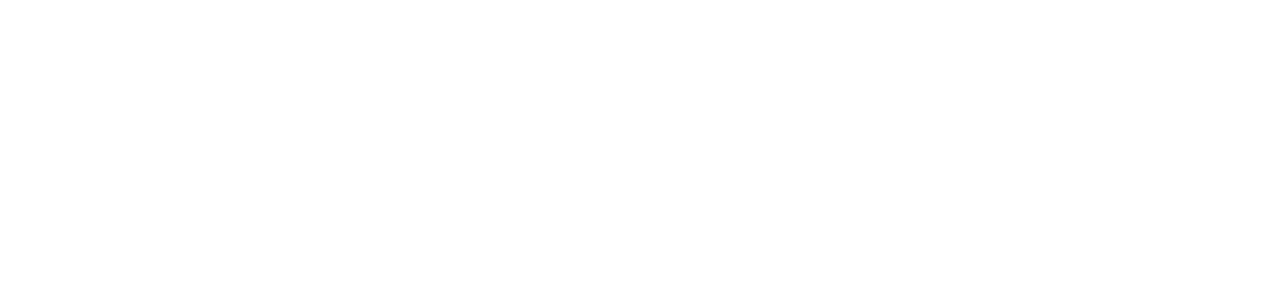
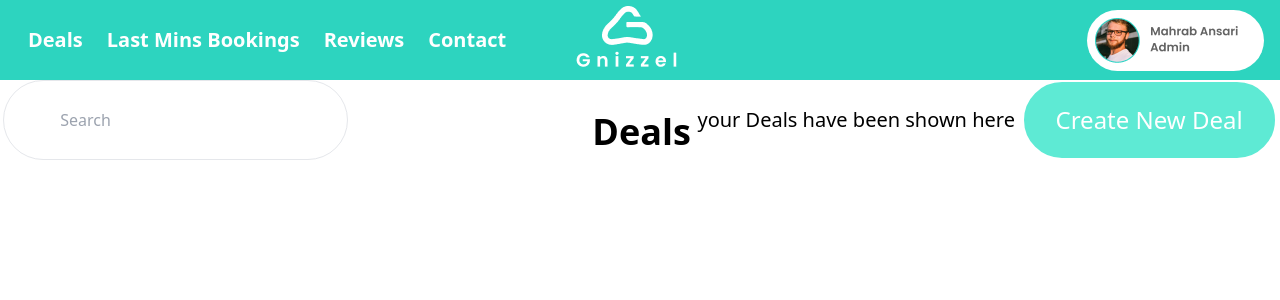
Before and after one commit to Wajeeha85/Gnizzel-Project, a React (Vite) app: page /deals2 in a window 1280 px wide. Before the commit this address had no page. Shown: the top 300 px of the page. Built offline with nearby package versions, Linux system fonts and the light colour scheme.

Commit message:
Create Deals 2 component for all deals of user

```diff
--- a/src/App.jsx
+++ b/src/App.jsx
@@ -3,6 +3,7 @@
 import { BrowserRouter as Router, Route, Routes } from "react-router-dom";
 import ForgotPassword from "./Components/ForgotPassword";
 import Image from "./Components/assets/images/Group 1000005317.jpg";
+import Deals2 from "./Components/Deals/Deals2";
 import SignIn from "./Components/GetStarted.jsx/SignIn";
 import SignUp from "./Components/SignUp";
 import NewPassword from "./Components/NewPassword";
@@ -16,8 +17,9 @@
       <Routes>
         <Route path="/signup" element={<SignUp />} />
         <Route path="/forgotpassword" element={<ForgotPassword />} />
+        <Route path="/deals2" element={<Deals2 />} />
         <Route path="/signin" element={<SignIn />} />
-        <Route path="/signup" element={<SignUp />} />
+
         <Route path="/newpassword" element={<NewPassword />} />
         <Route path="/contactus" element={<ContactUs />} />
         <Route path="/deals" element={<Deals />} />
--- /dev/null
+++ b/src/Components/Deals/Deals2.jsx
@@ -0,0 +1,47 @@
+import React from "react";
+import Logo from "../assets/images/Group 1000005195.png";
+import Author from "../assets/images/Group 1000005136.png";
+
+const Deals2 = () => {
+  return (
+    <div>
+      {" "}
+      <div className="  box-border flex  items-center h-[80px]   bg-teal-400 p-4 justify-between  ">
+        <div className="flex items-center ">
+          <h1 className="  text-white px-3 font-semibold text-xl ">Deals</h1>
+          <h1 className="  text-white px-3  font-semibold text-xl ">
+            Last Mins Bookings{" "}
+          </h1>
+          <h1 className="  text-white px-3 font-semibold text-xl ">Reviews</h1>
+          <h1 className="  text-white px-3  font-bold text-xl ">Contact</h1>
+
+          <img className=" absolute left-[45%]" src={Logo} alt="Logo" />
+        </div>
+        <div>
+          <p className="bg-white rounded-full pl-2 pr-6 py-2  flex justify-self-end width-[px]">
+            <img src={Author} alt="Author" />
+          </p>
+        </div>
+      </div>
+      <div className="flex flex-direction-column justify-around ">
+        <input
+          className="border  text-md  py-3  px-14 rounded-full border-gray-200"
+          type="text"
+          placeholder="Search"
+        />
+        <input type="text" />
+        <h1 className="flex justify-center mt-6  py-2 items-center font-bold text-4xl Poppins ">
+          Deals
+        </h1>
+        <h2 className="flex justify-center items-center text-xl Poppins  ">
+          your Deals have been shown here
+        </h2>
+        <button className="  bg-teal-300 py-4 px-8  rounded-full border-2 text-white border-white text-2xl  decoration  ">
+          Create New Deal
+        </button>
+      </div>
+    </div>
+  );
+};
+
+export default Deals2;
```
